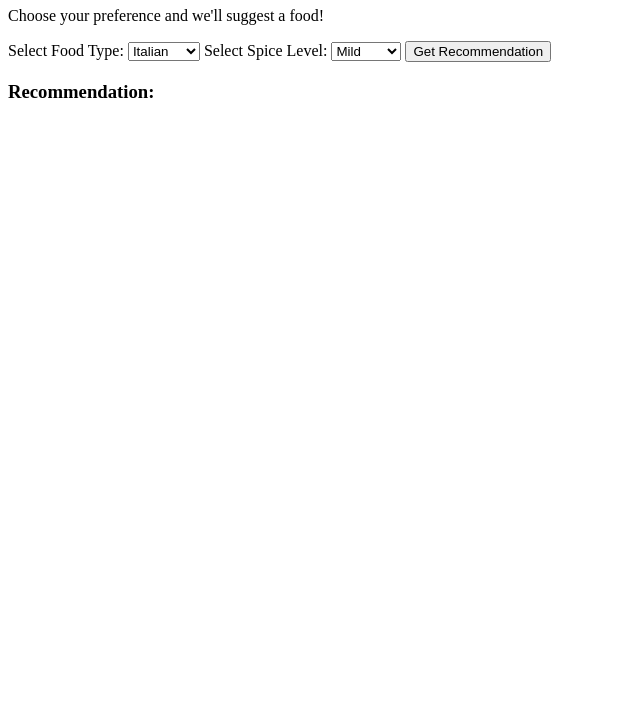
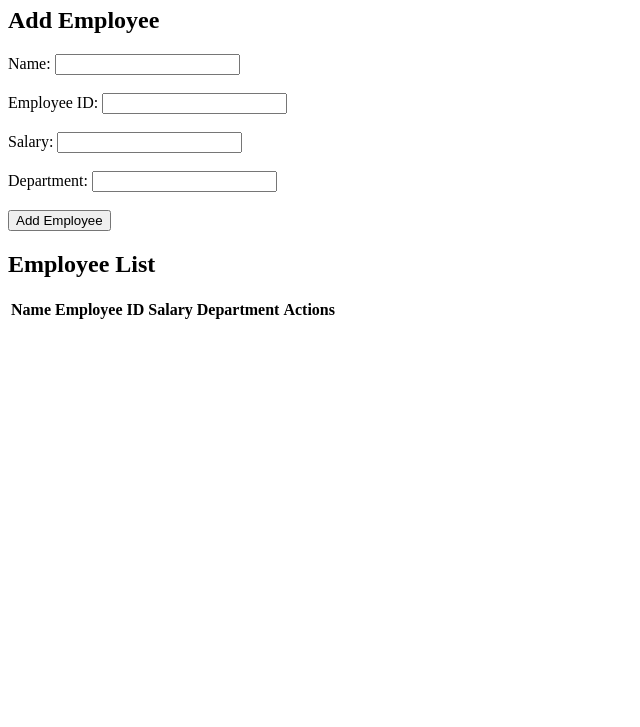
Before and after one commit to Srimala2004/Srimala2004.github.io, a plain HTML site: page index.html in a window 1280 px wide. Shown: the part 73-800 px from the top of the page, without its empty margins (0-640 px from the left). Drawn offline with Linux system fonts and the light colour scheme.

Commit message:
Update index.html

```diff
--- a/index.html
+++ b/index.html
@@ -1,41 +1,67 @@
 <!DOCTYPE html>
 <html lang="en">
 <head>
-  <meta charset="UTF-8">
-  <meta name="viewport" content="width=device-width, initial-scale=1.0">
-  <title>Food Recommendation</title>
-  <link rel="stylesheet" href="styles.css">
+    <title>Employee Payroll Management</title>
+    <link rel="stylesheet" href="style.css">
 </head>
 <body>
-  <div class="container">
-    <h1>Food Recommendation</h1>
-    <p>Choose your preference and we'll suggest a food!</p>
+<div class="container">
+ <h1>Employee Payroll Management</h1>
+ <div class="employee-form">
+<h2>Add Employee</h2>
+<form id="employeeForm">
+<label for="employeeName">Name:</label>
+<input type="text" id="employeeName" name="employeeName" required><br><br>
+<label for="employeeId">Employee ID:</label>
+<input type="text" id="employeeId" name="employeeId" required><br><br>
+ <label for="salary">Salary:</label>
+ <input type="number" id="salary" name="salary" required><br><br>
+<label for="department">Department:</label>
+<input type="text" id="department" name="department" required><br><br>
+<button type="button" onclick="addEmployee()">Add Employee</button>
+</form>
+</div>
+<div class="employee-list">
+<h2>Employee List</h2>
+<table id="employeeTable">
+<thead>
+<tr>
+<th>Name</th>
+<th>Employee ID</th>
+<th>Salary</th>
+<th>Department</th>
+<th>Actions</th>
+</tr>
+</thead>
+<tbody>
+</tbody>
+            </table>
+        </div>
+    </div>
+    <script>
+        let employees = [];
+        function addEmployee() {
+            const name = document.getElementById("employeeName").value;
+            const id = document.getElementById("employeeId").value;
+            const salary = parseFloat(document.getElementById("salary").value);
+            const department = document.getElementById("department").value;
 
-    <form id="foodForm">
-      <label for="foodType">Select Food Type:</label>
-      <select id="foodType">
-        <option value="italian">Italian</option>
-        <option value="mexican">Mexican</option>
-        <option value="indian">Indian</option>
-        <option value="chinese">Chinese</option>
-      </select>
-
-      <label for="spiceLevel">Select Spice Level:</label>
-      <select id="spiceLevel">
-        <option value="mild">Mild</option>
-        <option value="medium">Medium</option>
-        <option value="spicy">Spicy</option>
-      </select>
-
-      <button type="submit">Get Recommendation</button>
-    </form>
-
-    <div id="result">
-      <h3>Recommendation:</h3>
-      <p id="foodRecommendation"></p>
-    </div>
-  </div>
-
-  <script src="script.js"></script>
+            if (name && id && !isNaN(salary) && department) {
+                employees.push({ name, id, salary, department });
+                updateTable();
+                clearForm();
+            } else {
+                alert("Please fill in all fields correctly.");
+            }
+        }
+        function updateTable() {
+            const tableBody = document.querySelector("#employeeTable tbody");
+            tableBody.innerHTML = ""; // Clear existing rows
+        }
+ function deleteEmployee(index) {
+employees.splice(index, 1);
+            updateTable();
+        }
+</script>
 </body>
 </html>
```
